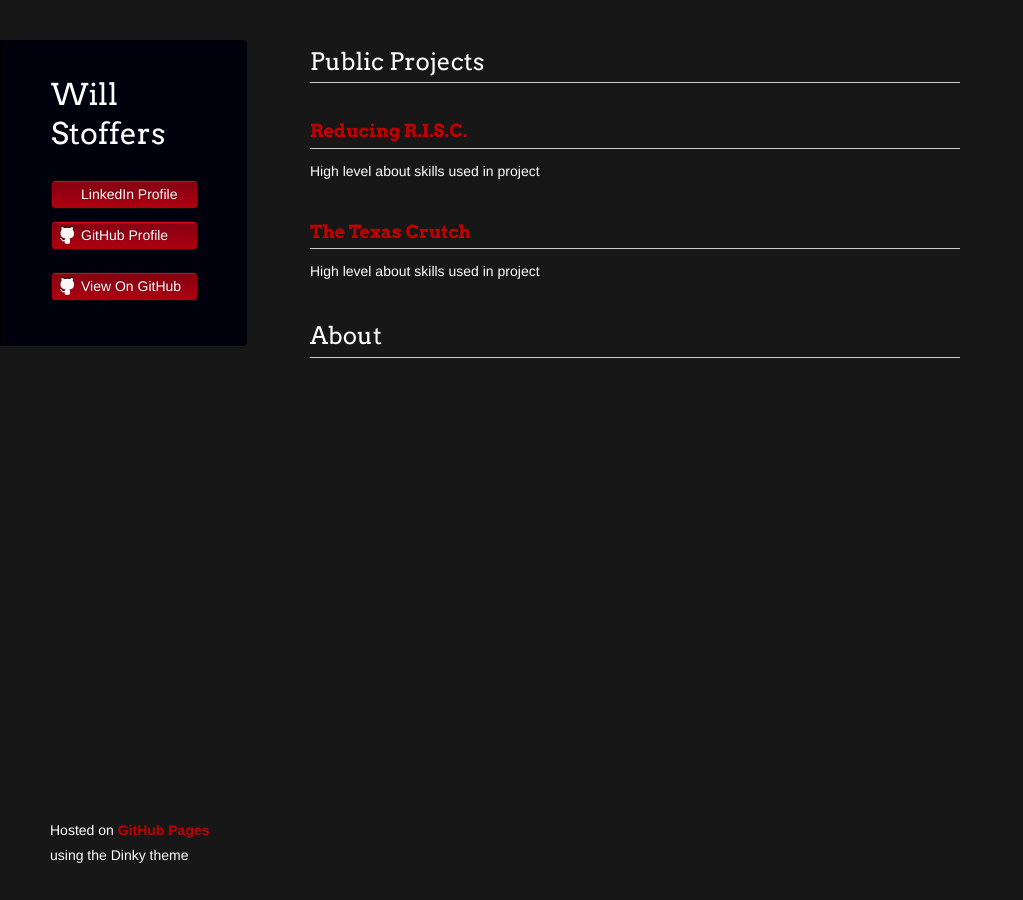
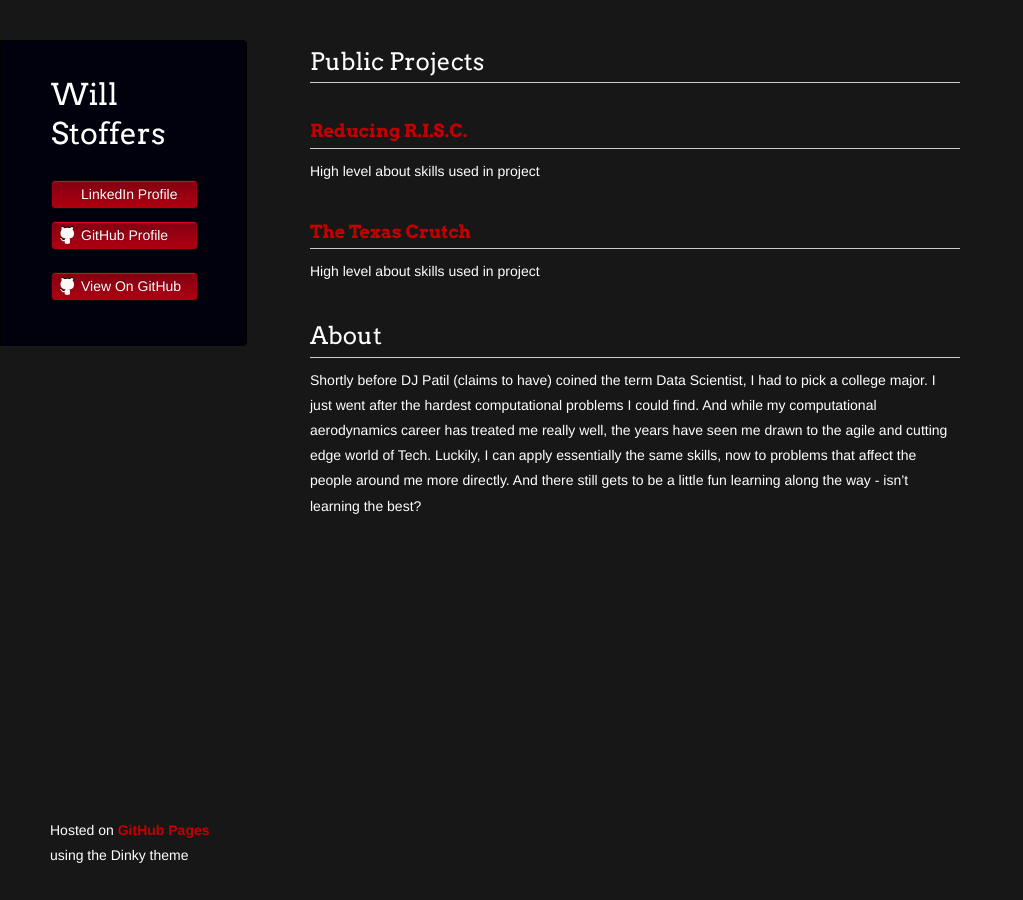
Before and after one commit to wstoffers/wstoffers.github.io, a Jekyll site: the page built from index.md, in a window 1280 px wide. Shown: the whole page, without its empty margins (0-1023 px from the left). Built offline with Jekyll 4.4.1, drawn with Linux system fonts in a browser that asks for light colours; our own code applies the rules of GitHub Pages for plain Markdown files; a script that is not in the unit is left out; the repository's description, which GitHub fills in, is left out.

Commit message:
Adding About paragraph

```diff
--- a/index.md
+++ b/index.md
@@ -24,3 +24,5 @@ title: Will Stoffers
 </div>
 
 ## About
+
+Shortly before DJ Patil (claims to have) coined the term Data Scientist, I had to pick a college major. I just went after the hardest computational problems I could find. And while my computational aerodynamics career has treated me really well, the years have seen me drawn to the agile and cutting edge world of Tech. Luckily, I can apply essentially the same skills, now to problems that affect the people around me more directly. And there still gets to be a little fun learning along the way - isn't learning the best?
```
